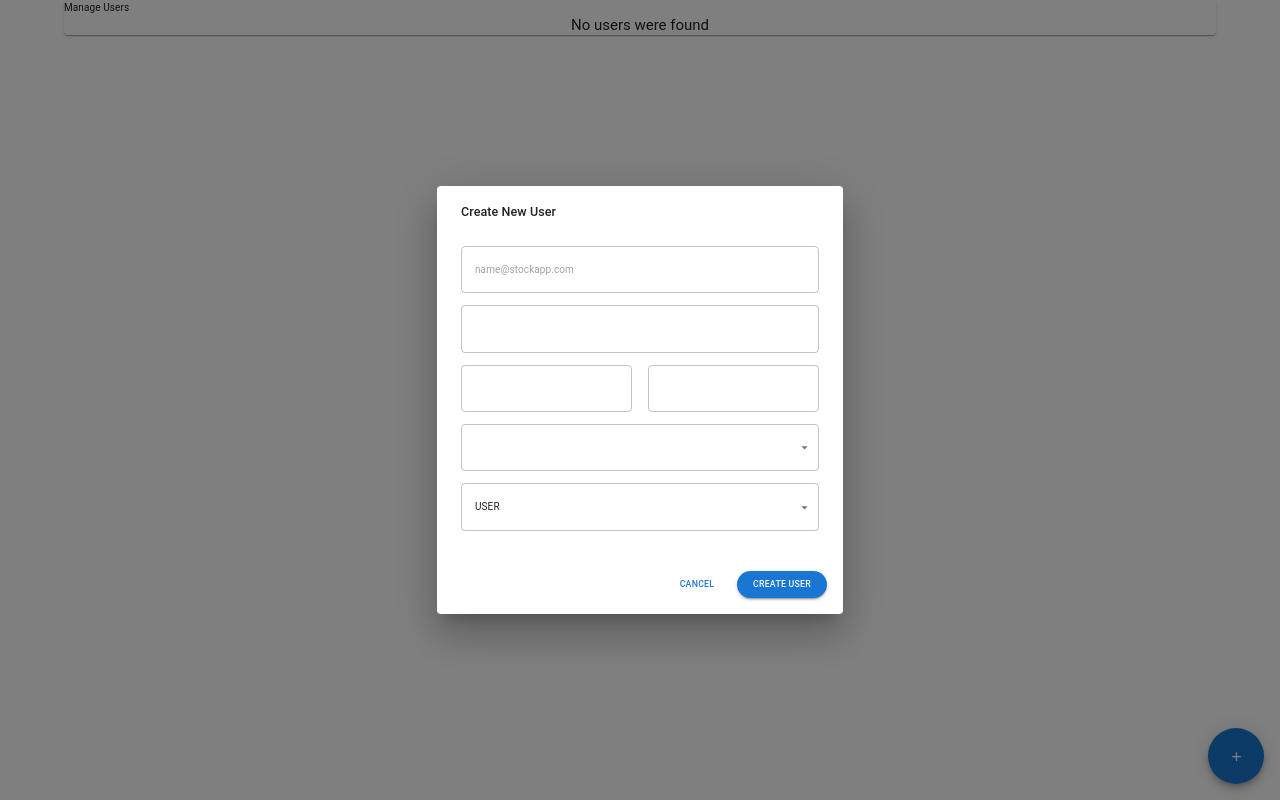
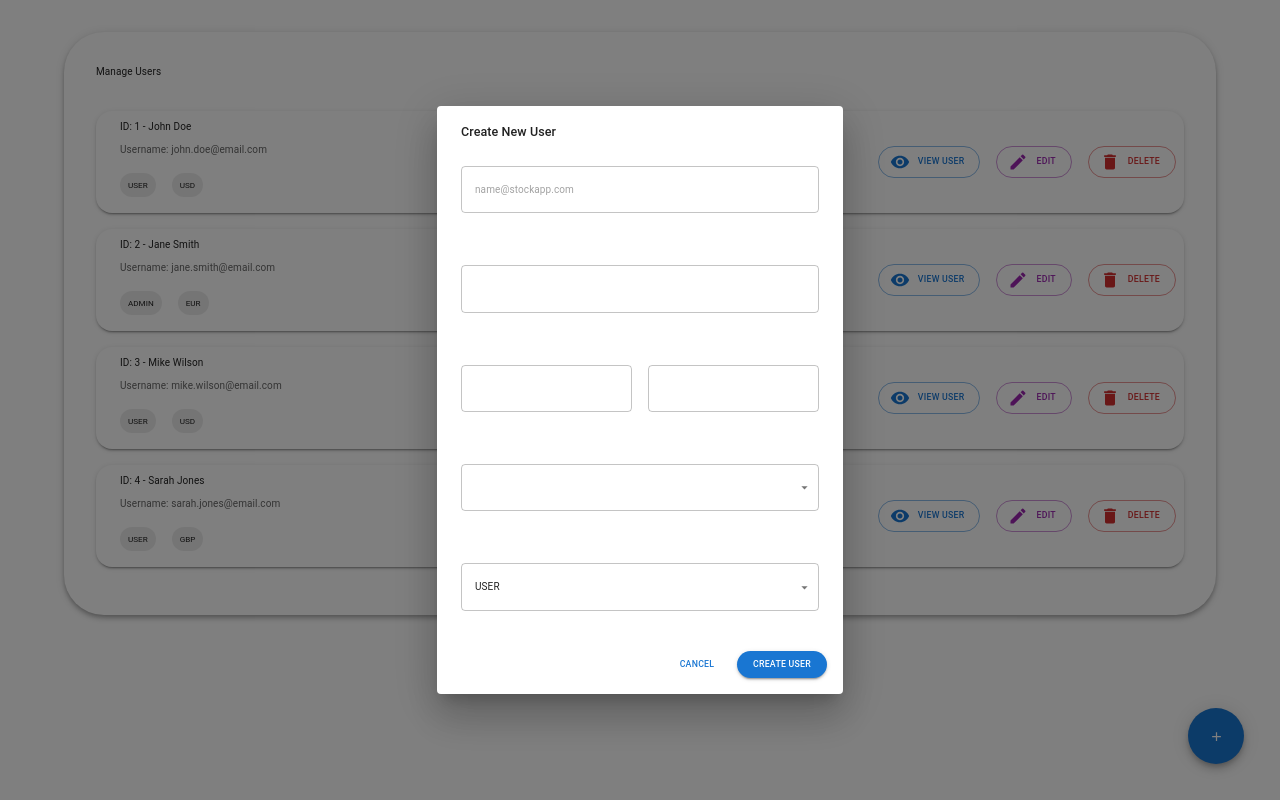
Before and after one commit to chaseltb/full-stack-stock-app, a React (Create React App) app in the folder client/lavadonut/: page /users in a window 1280 px wide. Both pictures are taken after a click on the button 1236 px from the left and 756 px from the top of the page. Built offline with nearby package versions, Linux system fonts and the light colour scheme.

Commit message:
manage users works with mock data and looks really good

```diff
--- a/client/lavadonut/src/ManageUsers.js
+++ b/client/lavadonut/src/ManageUsers.js
@@ -1,9 +1,11 @@
 import { useState, useEffect } from "react";
 import React from "react";
-import { Container, Box, Typography, Paper, Button, TextField, Alert,
+import {
+    Container, Box, Typography, Paper, Button, TextField, Alert,
     Dialog, DialogContent, DialogActions, Chip, MenuItem, Fab,
-    IconButton, DialogTitle} from "@mui/material";
-import { Add as AddIcon, Edit as EditIcon, Delete as DeleteIcon} from "@mui/icons-material";
+    IconButton, DialogTitle
+} from "@mui/material";
+import { Add as AddIcon, Edit as EditIcon, Delete as DeleteIcon, Visibility as ViewIcon } from "@mui/icons-material";
 
 function ManageUsers() {
     const [users, setUsers] = useState([]);
@@ -82,11 +84,12 @@ function ManageUsers() {
         loadUsers();
     }, []);
 
-    const loadUsers = async () => {
+    const loadUsers = () => {
         setError("");
 
         try {
             // get users api call
+            setUsers(mockUsers);
         } catch (error) {
             setError(error);
         }
@@ -104,6 +107,7 @@ function ManageUsers() {
         setUsername("");
         setPassword("");
         setFirstName("");
+        setLastName("");
         setCurrencyId("");
         setRole("USER");
         setCreateDialog(true);
@@ -124,22 +128,35 @@ function ManageUsers() {
     }
 
     const handleSubmit = async () => {
+        const newUser = {
+            id: users.length + 1,
+            username,
+            password,
+            firstName,
+            lastName,
+            currencyId,
+            currencyName: currencies.find(c => c.id === Number(currencyId))?.code || "",
+            role
+        };
+        setUsers([...users, newUser]);
+        setCreateDialog(false);
+
         try {
             if (editing) {
                 // edit
+
             } else {
                 // add
             }
-
         } catch (error) {
             setError(error);
         }
     }
 
     return (
-        <Container>
-            <Paper>
-                <Typography>
+        <Container maxWidth="lg">
+            <Paper elevation={4} sx={{ mt: 4, p: 4, borderRadius: 10 }}>
+                <Typography sx={{ mb: 4 }}>
                     Manage Users
                 </Typography>
 
@@ -148,36 +165,52 @@ function ManageUsers() {
                 </Alert>}
 
                 {/* users list  */}
-                {users.map((user) => {
-                    <Paper key={user.id} elevation={2} sx={{ mb: 2, p: 2, borderRadius: 4 }}>
-                        <Box>
-                            <Box>
-                                <Typography>
-                                    {user.firstName} {user.lastName}
+                {users.map((user) => (
+                    <Paper key={user.id} elevation={2} sx={{ mb: 2, p: 1, borderRadius: 4 }}>
+                        <Box sx={{ display: "flex", justifyContent: "space-between", alignItems: "center" }}>
+                            <Box sx={{ ml: 2 }}>
+                                <Typography sx={{ mb: 1 }}>
+                                    ID: {user.id} - {user.firstName} {user.lastName}
                                 </Typography>
                                 <Typography variant="body1" color="textSecondary">
-                                    {user.username}
+                                    Username: {user.username}
                                 </Typography>
-                                <Box sx={{ p: 2}}>
-                                    <Chip lable={user.role} size="small">
+                                <Box sx={{ mb: 1, mt: 2, display: "flex", gap: 2 }}>
+                                    <Chip label={user.role} size="small">
                                     </Chip>
-                                    <Chip lable={user.currencyName} size="small">
+                                    <Chip label={user.currencyName} size="small">
                                     </Chip>
                                 </Box>
                             </Box>
-                        </Box>
-                        <Button variant="outlined" onClick={() => handleViewUser(user)} sx={{ p: 2, borderRadius: 2 }}>
+                            <Box>
+                                <Button variant="outlined" startIcon={<ViewIcon />} onClick={() => handleViewUser(user)} sx={{ mr: 2, color: "light-blue", borderRadius: 4 }}>
                                     View User
                                 </Button>
+                                <Button variant="outlined" color="secondary" startIcon={<EditIcon />} onClick={() => handleEdit(user)} sx={{ mr: 2, borderRadius: 4 }}>
+                                    Edit
+                                </Button>
+                                <Button variant="outlined" color="error" startIcon={<DeleteIcon />} onClick={() => handleDelete(user.id)} sx={{ borderRadius: 4 }}>
+                                    Delete
+                                </Button>
+                            </Box>
+                        </Box>
+
                     </Paper>
-                })}
+                ))}
 
                 {users.length === 0 && (
                     <Box sx={{ textAlign: "center" }}>
                         <Typography variant="h5">
                             No users were found
                         </Typography>
-                        {/* maybe an add button? */}
+                        <IconButton
+                            label="Add a currency"
+                            color="primary"
+                            onClick={() => handleAdd()}
+                            sx={{ p: 2, borderRadius: 2 }}
+                        >
+                            <AddIcon />
+                        </IconButton>
                     </Box>
                 )}
             </Paper>
@@ -189,7 +222,7 @@ function ManageUsers() {
                 </DialogTitle>
                 <DialogContent>
                     {selectedUser && (
-                        <Box>
+                        <Box sx={{ display: "flex", flexDirection: "column", gap: 5 }}>
                             <Typography>
                                 User id: {selectedUser.id}
                             </Typography>
@@ -199,12 +232,12 @@ function ManageUsers() {
                             <Typography>
                                 Full name: {selectedUser.firstName} {selectedUser.lastName}
                             </Typography>
-
-                            <Chip lable={selectedUser.role} size="small">
+                            <Box sx={{ display: "flex", gap: 2 }}>
+                                <Chip label={selectedUser.role} size="small">
                                 </Chip>
-                            <Chip lable={selectedUser.currencyName} size="small">
+                                <Chip label={selectedUser.currencyName} size="small">
                                 </Chip>
-
+                            </Box>
                         </Box>
                     )}
                 </DialogContent>
@@ -217,6 +250,7 @@ function ManageUsers() {
                     Create New User
                 </DialogTitle>
                 <DialogContent>
+                    <Box sx={{ display: "flex", flexDirection: "column", gap: 5 }}>
                         <TextField
                             lable="Username"
                             type="email"
@@ -267,13 +301,14 @@ function ManageUsers() {
                             lable="Role"
                             select
                             value={role}
-                        onChange={(e) => setCurrencyId(e.target.value)}
+                            onChange={(e) => setRole(e.target.value)}
                             fullWidth
                             margin="dense"
                         >
                             <MenuItem value="USER">USER</MenuItem>
                             <MenuItem value="ADMIN">ADMIN</MenuItem>
                         </TextField>
+                    </Box>
                 </DialogContent>
                 <DialogActions sx={{ p: 2 }}>
                     <Button onClick={() => setCreateDialog(false)} sx={{ borderRadius: 4 }}>
@@ -288,7 +323,7 @@ function ManageUsers() {
             {/* floating action button for add  */}
             <Fab
                 color="primary"
-                sx={{ position: 'fixed', bottom: 16, right: 16 }}
+                sx={{ position: 'fixed', bottom: 36, right: 36 }}
                 onClick={handleAdd}
             >
                 <AddIcon />
```
Lines whose indentation alone changed are shown as unchanged.
